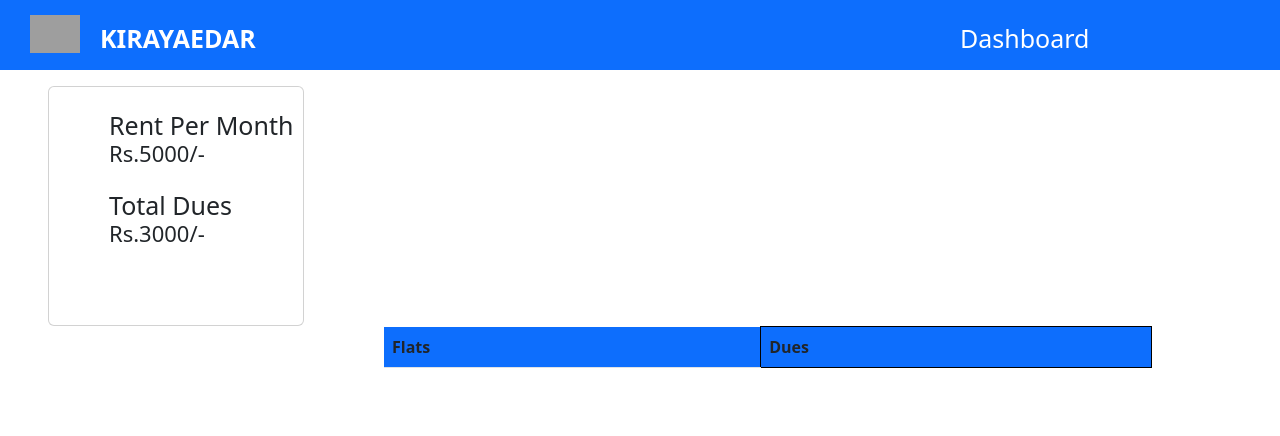
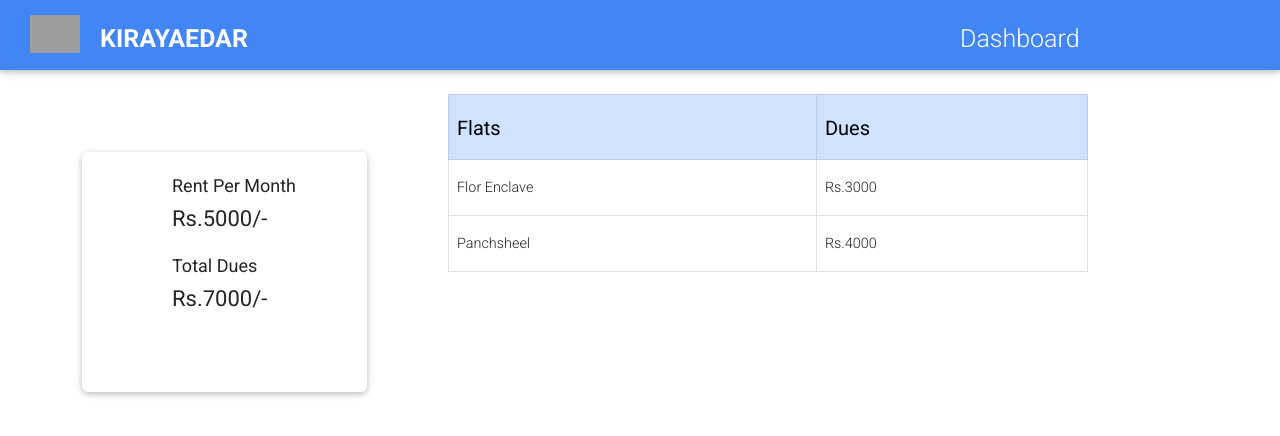
Before and after one commit to harsh0623/KIRAYEDAR, a React (Create React App) app in the folder kirayedar-react-project/: page /dashboard in a window 1280 px wide. Shown: the top 436 px of the page. Built offline with nearby package versions, Linux system fonts and the light colour scheme; grey boxes are pictures that could not be loaded.

Commit message:
Creating dashboard page

```diff
--- a/kirayedar-react-project/src/components/pages/dashboardPage.components.jsx
+++ b/kirayedar-react-project/src/components/pages/dashboardPage.components.jsx
@@ -1,19 +1,35 @@
 import React from "react";
 
 const Dashboard = () => {
+  const FlatDetails = [{
+    flname: "Flor Enclave",
+    RentDue: 3000
+  },
+    {
+      flname: "Panchsheel",
+      RentDue: 4000
+    }]
+  const Tdue = FlatDetails[0].RentDue + FlatDetails[1].RentDue;
   return (
     <>
-      <div className="col-3">
+      <div className="container fluid mt-4">
+        <div className="row">
+          <div className="col-4">
             <div
-          className="card mt-3 ms-5"
-          style={{ width: "80%", height: "30vh", position: "relative" }}
+              className="card mt-5 "
+              style={{
+                width: "80%",
+                height: "30vh",
+                position: "relative",
+                top: "10px",
+              }}
             >
               <span
                 style={{
                   position: "absolute",
                   top: "20px",
-              left: "60px",
-              fontSize: "25px",
+                  left: "90px",
+                  fontSize: "18px",
                 }}
               >
                 Rent Per Month
@@ -22,7 +38,7 @@ const Dashboard = () => {
                 style={{
                   position: "absolute",
                   top: "50px",
-              left: "60px",
+                  left: "90px",
                   fontSize: "22px",
                 }}
               >
@@ -32,8 +48,8 @@ const Dashboard = () => {
                 style={{
                   position: "absolute",
                   top: "100px",
-              left: "60px",
-              fontSize: "25px",
+                  left: "90px",
+                  fontSize: "18px",
                 }}
               >
                 Total Dues
@@ -42,30 +58,44 @@ const Dashboard = () => {
                 style={{
                   position: "absolute",
                   top: "130px",
-              left: "60px",
+                  left: "90px",
                   fontSize: "22px",
                 }}
               >
-            Rs.3000/-
+                Rs.{Tdue}/-
               </span>
             </div>
           </div>
-      <div className="col-9">
+          <div className="col-8">
             <table
-          className="table"
+              className="table table-bordered "
               style={{
-            width: "60%",
+                width: "50%",
                 position: "absolute",
-            left: "30%",
+                left: "35%",
               }}
             >
-          <thead className="bg-primary">
+              <thead className="table-primary">
                 <tr>
-              <th style={{ border: "1px solid black 2px" }}>Flats</th>
-              <th style={{ border: "1px solid black" }}>Dues</th>
+                  <th style={{ fontSize: "20px" }}>Flats</th>
+                  <th style={{ fontSize: "20px" }}>Dues</th>
                 </tr>
               </thead>
+              <tbody>
+                <tr>
+                  <td>{FlatDetails[0].flname}</td>
+                  <td>Rs.{FlatDetails[0].RentDue}</td>
+                </tr>
+              </tbody>
+              <tbody>
+                <tr>
+                  <td>{FlatDetails[1].flname}</td>
+                  <td>Rs.{FlatDetails[1].RentDue}</td>
+                </tr>
+              </tbody>
             </table>
+          </div>
+        </div>
       </div>
     </>
   );
--- a/kirayedar-react-project/src/components/pages/loginPage.components.jsx
+++ b/kirayedar-react-project/src/components/pages/loginPage.components.jsx
@@ -1,8 +1,16 @@
 import React from "react";
+import { useState } from "react";
 import { Link } from "react-router-dom";
 
 const LoginPage = () => {
-  const test = () => "";
+  const [ useInfo, setInfo ] = useState({
+    email: null,
+    password: null
+  });
+  const HandleInputChange = (event) => {
+    setInfo({ [event.target.id]: event.target.value })
+  };
+  console.log(useInfo);
   return (
     <>
       {" "}
@@ -30,7 +38,7 @@ const LoginPage = () => {
         >
           Log In
         </span>
-        <form onSubmit={test}>
+        <form onSubmit={HandleInputChange}>
           <div className="form-group">
             <div
               className="row"
@@ -48,7 +56,7 @@ const LoginPage = () => {
                 id="email"
                 type="email"
                 placeholder="Email"
-                onChange={test}
+                onChange={HandleInputChange}
               />
             </div>
             <div
@@ -67,7 +75,7 @@ const LoginPage = () => {
                 type="password"
                 id="password"
                 placeholder="Password"
-                onChange={test}
+                onChange={HandleInputChange}
               />
             </div>
           </div>
@@ -114,7 +122,7 @@ const LoginPage = () => {
             <button
               type="submit"
               className="btn btn-primary mt-4"
-              style={{ width: "100px" }}
+              style={{ width: "120px" }}
             >
               Sign Up
             </button>
--- a/kirayedar-react-project/src/index.js
+++ b/kirayedar-react-project/src/index.js
@@ -2,12 +2,10 @@ import React from 'react';
 import ReactDOM from 'react-dom/client';
 import './index.css';
 import App from './App';
-import reportWebVitals from './reportWebVitals';
 import "bootstrap/dist/css/bootstrap.min.css";
+import 'mdbreact/dist/css/mdb.css';
 
 const root = ReactDOM.createRoot(document.getElementById('root'));
 root.render(
-  <React.StrictMode>
     <App />
-  </React.StrictMode>
 );
```
Also changed, not shown: kirayedar-react-project/package.json (+5 -4 lines), 1 other file (tests, documents, lock files or other folders). Lines whose indentation alone changed are shown as unchanged.
